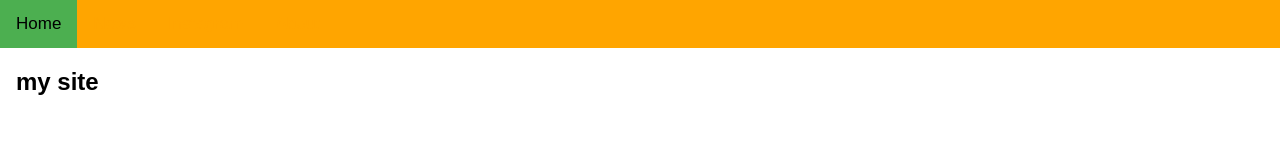
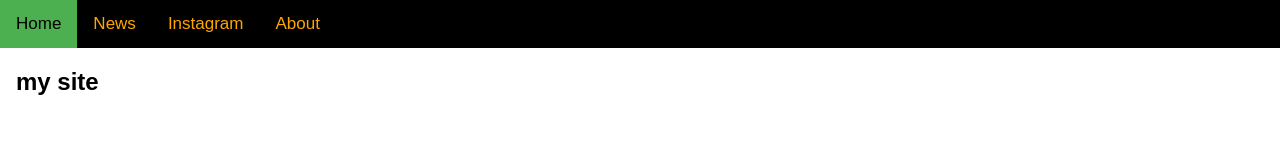
Before and after one commit to techraz-rishi/game, a plain HTML site: page index.html in a window 1280 px wide. Drawn offline with Linux system fonts and the light colour scheme.

Commit message:
Update index.html

```diff
--- a/index.html
+++ b/index.html
@@ -11,7 +11,7 @@ body {
 
 .topnav {
   overflow: hidden;
-  background-color: orange;
+  background-color: black;
 }
 
 .topnav a {
```
